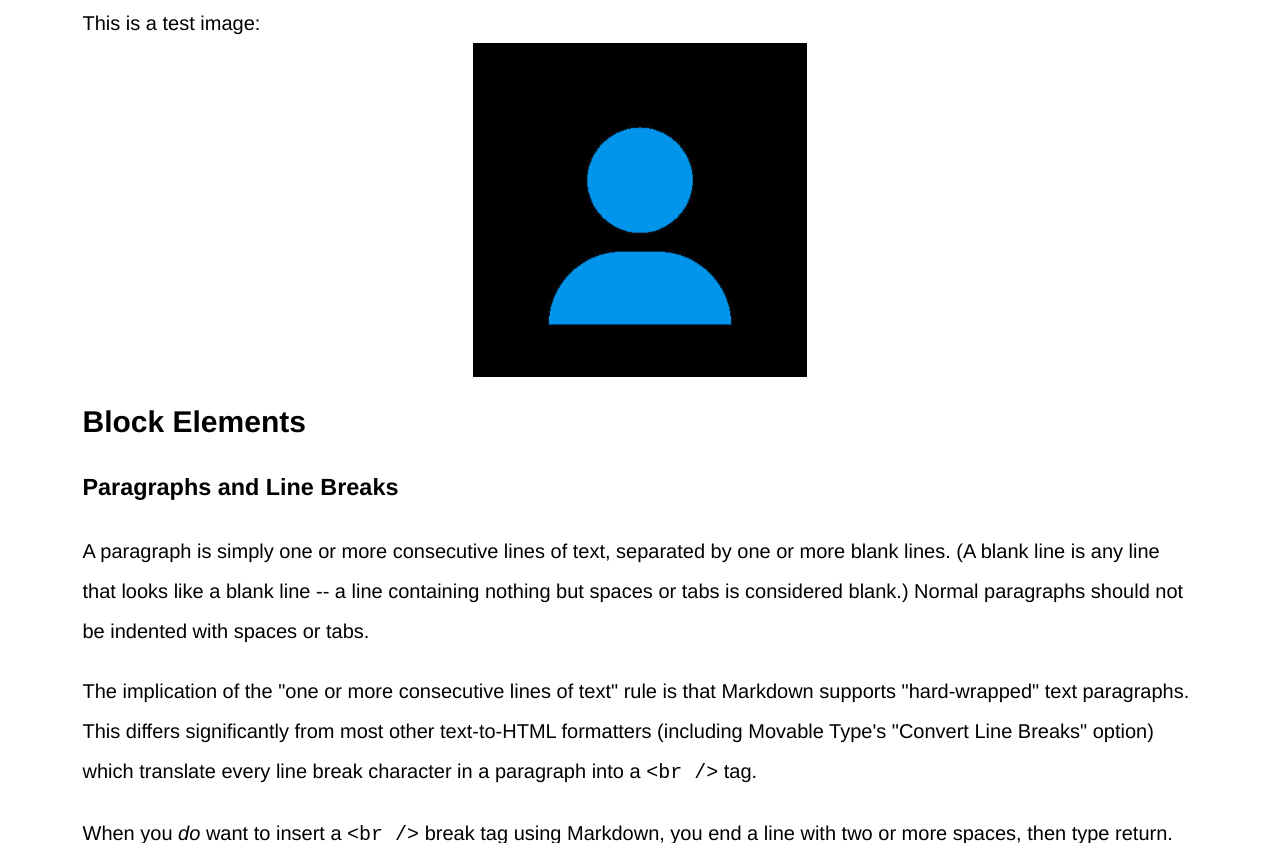
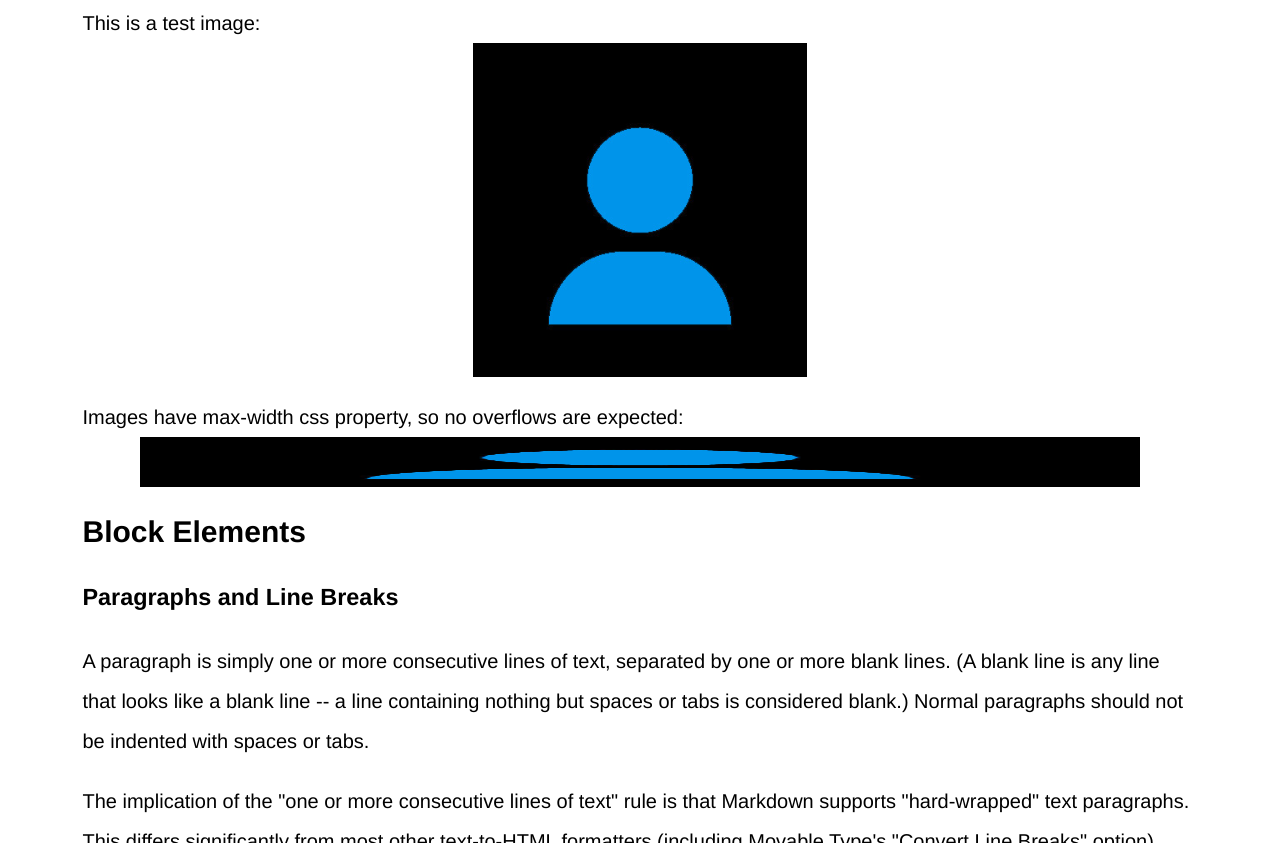
Before and after one commit to dakovalev1/dakovalev1.github.io-old, a plain HTML site: page posts/markdown_test/index.html in a window 1280 px wide. Shown: the part 1627-2470 px from the top of the page. Drawn offline with nearby package versions, Linux system fonts and the light colour scheme; some packages are replaced by stand-ins of ours; some icons are missing.

Commit message:
img max-width

```diff
--- a/css/common.css
+++ b/css/common.css
@@ -12,6 +12,7 @@ img{
     display: block;
     margin-left: auto;
     margin-right: auto;
+    max-width: 100%;
 }
 
 div.section{
--- a/posts/markdown_test/index.html
+++ b/posts/markdown_test/index.html
@@ -81,6 +81,8 @@ inspiration for Markdown's syntax is the format of plain text email.</p>
 </h2>
 <p>This is a test image:
 <img alt="avatar" src="avatar.jpg" width="30%"></p>
+<p>Images have max-width css property, so no overflows are expected:
+<img alt="avatar" height="50px" src="avatar.jpg" width="1000px"></p>
 <h2>Block Elements <a href="#" name="block"></a>
 </h2>
 <h3>Paragraphs and Line Breaks <a href="#" name="p"></a>
```
Also changed, not shown: 1 other file.
